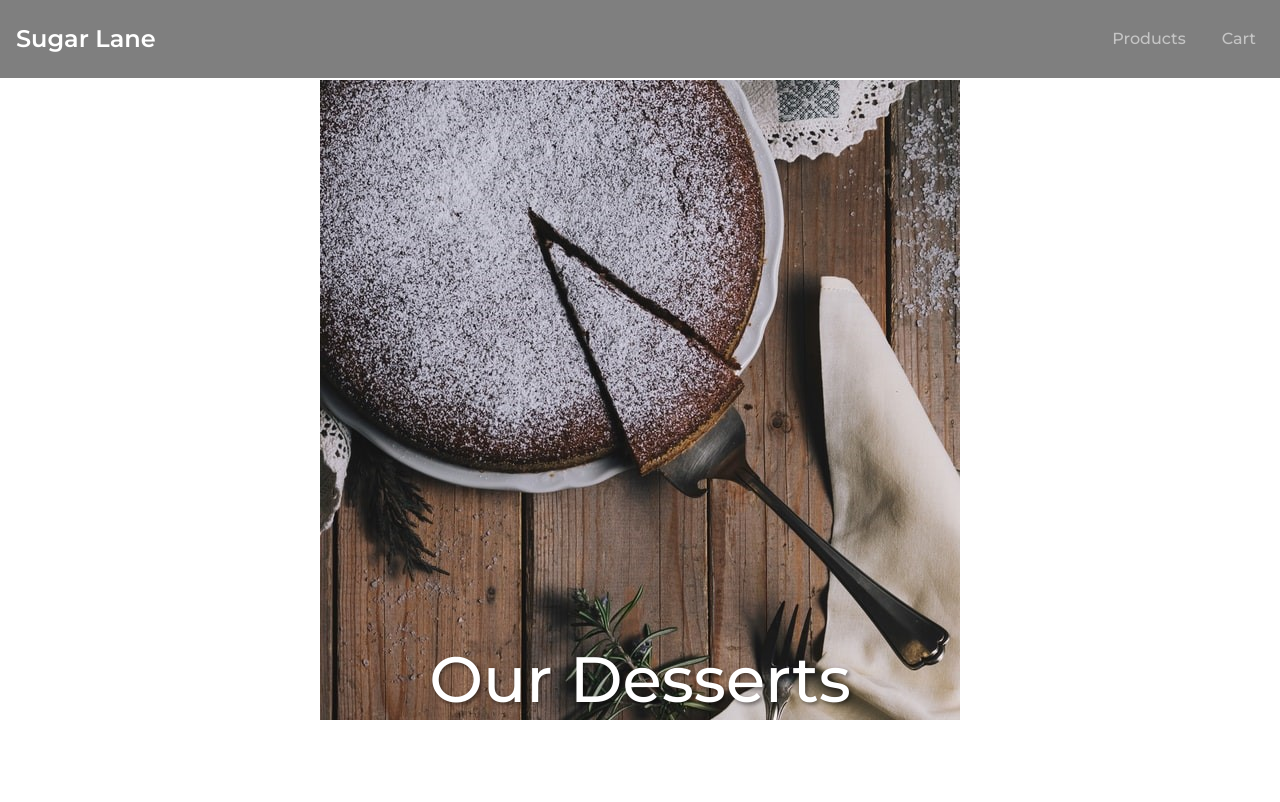
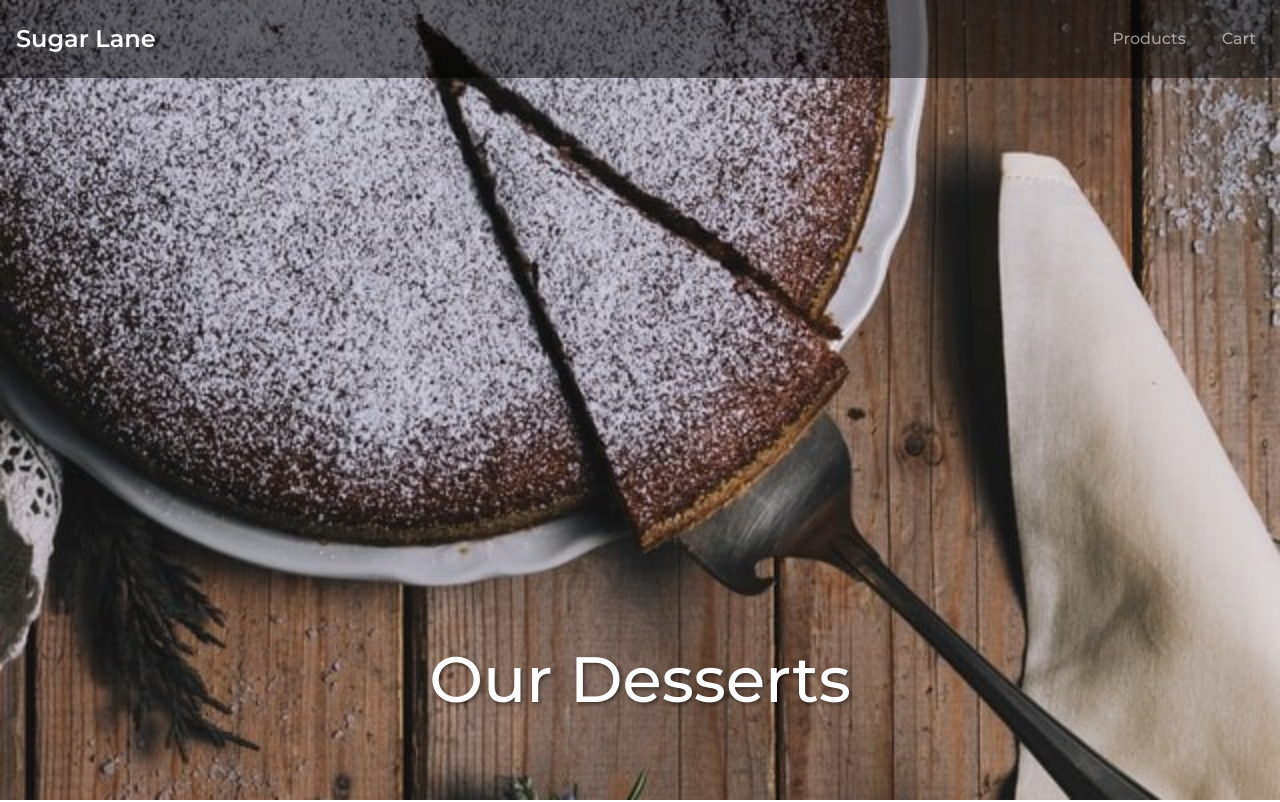
Before and after one commit to KuvashneeNaidoo/online-patisserie-store, a React (Vite) app: page /products in a window 1280 px wide. Shown: the top 802 px of the page. Built offline with nearby package versions, Linux system fonts and the light colour scheme.

Commit message:
Update styles.css

```diff
--- a/src/components/styles.css
+++ b/src/components/styles.css
@@ -55,13 +55,20 @@ body {
 .hero {
   position: relative;
   height: 100vh;
-  background-size: cover;
-  background-position: center;
-  color: white;
-  text-align: center;
   display: flex;
   justify-content: center;
   align-items: center;
+  color: white;
+  text-align: center;
+}
+
+.hero-image {
+  position: absolute;
+  top: 0;
+  left: 0;
+  width: 100%;
+  height: 100%;
+  object-fit: cover;
 }
 
 .hero-content {
```
